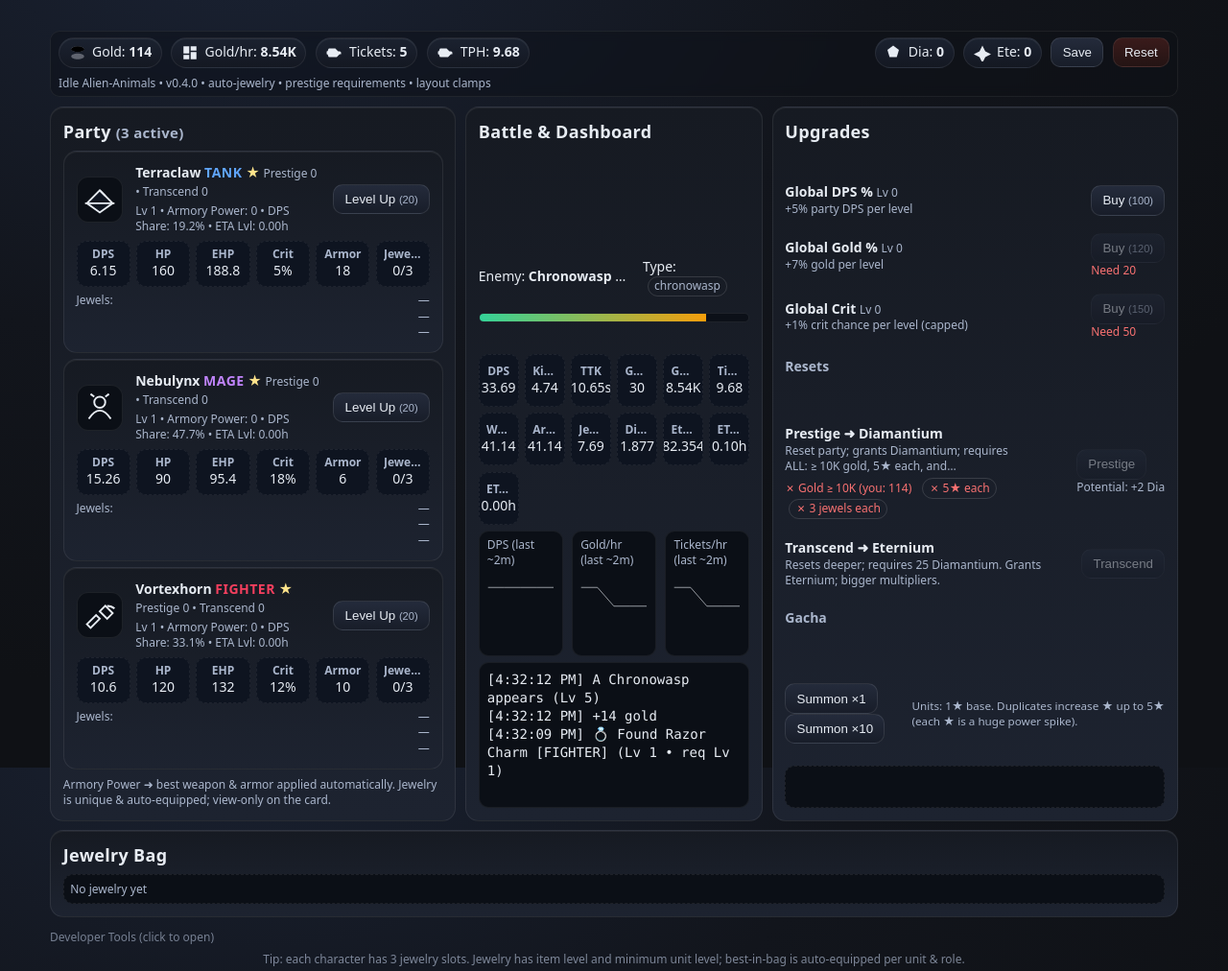
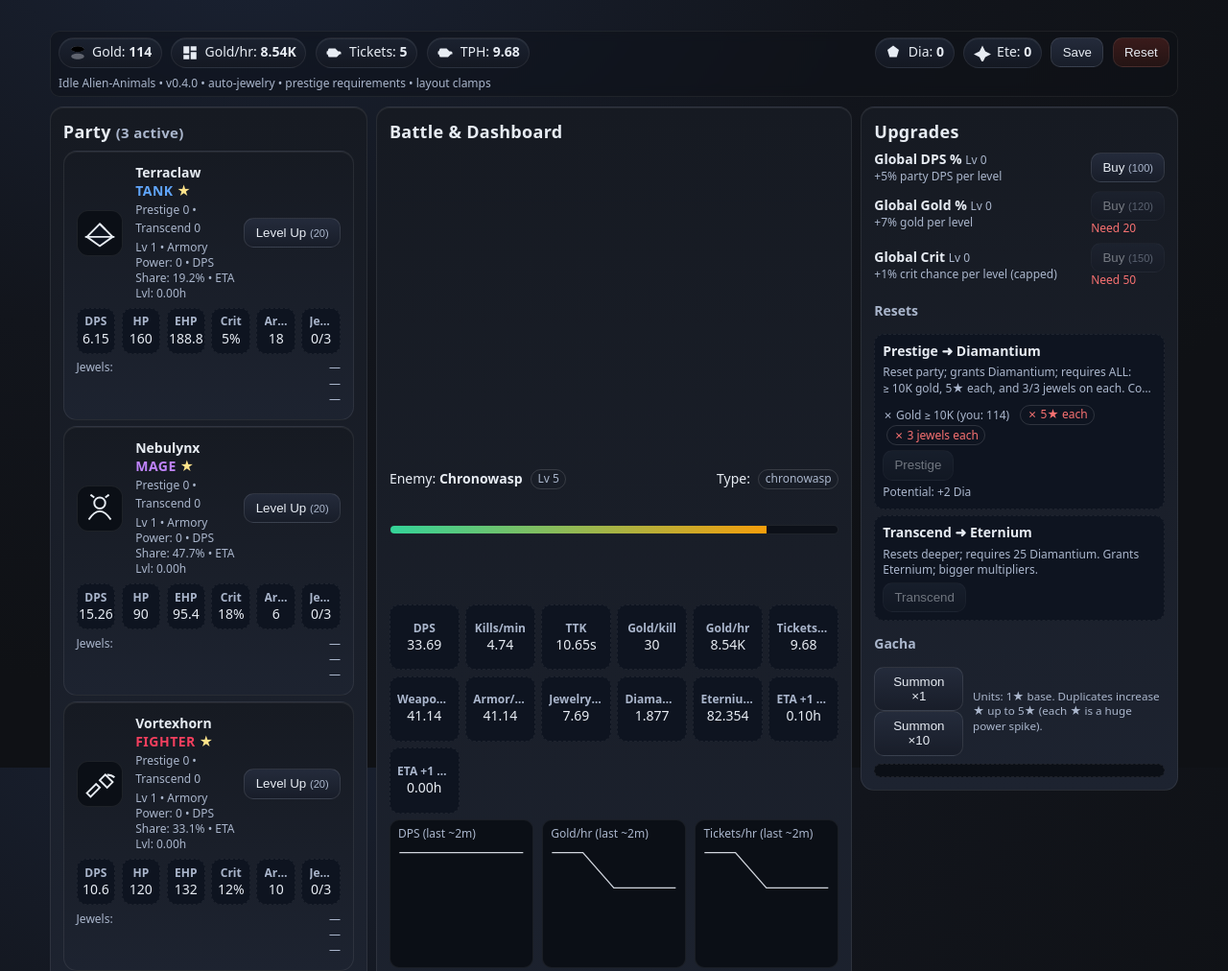
Before and after one commit to fedxc/animal_gacha, a website with bundled scripts: page index.html in a window 1280 px wide. Shown: the top 1012 px of the page at 96% size. Built offline with nearby package versions, Linux system fonts and the light colour scheme.

Commit message:
refactor: reorganize layout with grid and reset blocks

```diff
--- a/index.html
+++ b/index.html
@@ -71,12 +71,18 @@
       </div>
 
       <div class="grid cols-3" style="margin-top: 0.6rem">
+        <div class="col-stack">
           <div class="panel section" id="partyPanel">
             <h1>Party <small>(3 active)</small></h1>
             <div id="partyList" class="vlist"></div>
             <div class="tiny">
               Armory Power ➜ best weapon & armor applied automatically. Jewelry is unique &
               auto-equipped; view-only on the card.
+            </div>
+          </div>
+          <div class="panel section" id="jewelryPanel">
+            <h1>Jewelry Bag</h1>
+            <div id="jewelryBag" class="inv tiny"></div>
           </div>
         </div>
 
@@ -109,6 +115,7 @@
           </div>
         </div>
 
+        <div class="col-stack">
           <div class="panel section">
             <h1>Upgrades</h1>
             <div class="vlist" id="upgrades"></div>
@@ -127,10 +134,6 @@
             <div id="gachaResults" class="inv tiny"></div>
           </div>
         </div>
-
-      <div class="panel section" id="jewelryPanel" style="margin-top: 0.6rem">
-        <h1>Jewelry Bag</h1>
-        <div id="jewelryBag" class="inv tiny"></div>
       </div>
 
       <details class="details-dev">
--- a/scripts/ui.js
+++ b/scripts/ui.js
@@ -116,8 +116,7 @@ export const renderResets = () => {
   const eteEarn = transcendEarned()
   const req = prestigeRequirements()
   wrap.innerHTML = `
-    <div class="row">
-      <div style="max-width:65%">
+    <div class="reset-block">
       <b>Prestige ➜ Diamantium</b>
       <div class="tiny clamp2">
         Reset party; grants Diamantium; requires ALL:
@@ -131,15 +130,13 @@ export const renderResets = () => {
         <span class="tag" style="margin-left:.5rem; ${req.starsOk ? 'color:var(--good)' : 'color:var(--bad)'}">${req.starsOk ? '✓' : '✗'} 5★ each</span>
         <span class="tag" style="margin-left:.25rem; ${req.jewelsOk ? 'color:var(--good)' : 'color:var(--bad)'}">${req.jewelsOk ? '✓' : '✗'} 3 jewels each</span>
       </div>
-      </div>
-      <div>
       <button class="btn" id="btnPrestige" ${canPrestige() ? '' : 'disabled'} title="${canPrestige() ? 'Gain ' + diaEarn + ' Dia' : 'Meet all requirements to prestige'}">Prestige</button>
       <div class="tiny">Potential: +${diaEarn} Dia</div>
     </div>
-    </div>
-    <div class="row">
-      <div><b>Transcend ➜ Eternium</b><div class="tiny">Resets deeper; requires 25 Diamantium. Grants Eternium; bigger multipliers.</div></div>
-      <div><button class="btn" id="btnTranscend" ${canTranscend() ? '' : 'disabled'} title="${canTranscend() ? 'Gain ~' + eteEarn + ' Ete' : 'Need 25 Diamantium'}">Transcend</button></div>
+    <div class="reset-block">
+      <b>Transcend ➜ Eternium</b>
+      <div class="tiny">Resets deeper; requires 25 Diamantium. Grants Eternium; bigger multipliers.</div>
+      <button class="btn" id="btnTranscend" ${canTranscend() ? '' : 'disabled'} title="${canTranscend() ? 'Gain ~' + eteEarn + ' Ete' : 'Need 25 Diamantium'}">Transcend</button>
     </div>
   `
   const b1 = el('#btnPrestige'),
--- a/styles/main.css
+++ b/styles/main.css
@@ -111,10 +111,15 @@ small {
   gap: var(--grid-gap);
 }
 .cols-3 {
-  grid-template-columns: 3fr 2fr 3fr;
+  grid-template-columns: 2fr 3fr 2fr;
 }
 .cols-2 {
   grid-template-columns: repeat(2, 1fr);
+}
+.col-stack {
+  display: grid;
+  gap: var(--grid-gap);
+  align-content: start;
 }
 .panel {
   background: linear-gradient(180deg, var(--panel), var(--panel-2));
@@ -269,6 +274,19 @@ select {
   border-radius: 10px;
   background: #0b0f16;
 }
+.reset-block {
+  background: #0e1420;
+  border: 1px dashed #ffffff12;
+  padding: 0.5rem;
+  border-radius: 10px;
+  display: flex;
+  flex-direction: column;
+  gap: 0.3rem;
+}
+
+.reset-block button {
+  align-self: flex-start;
+}
 .log {
   max-height: 180px;
   overflow: auto;
```
Lines whose indentation alone changed are shown as unchanged.
